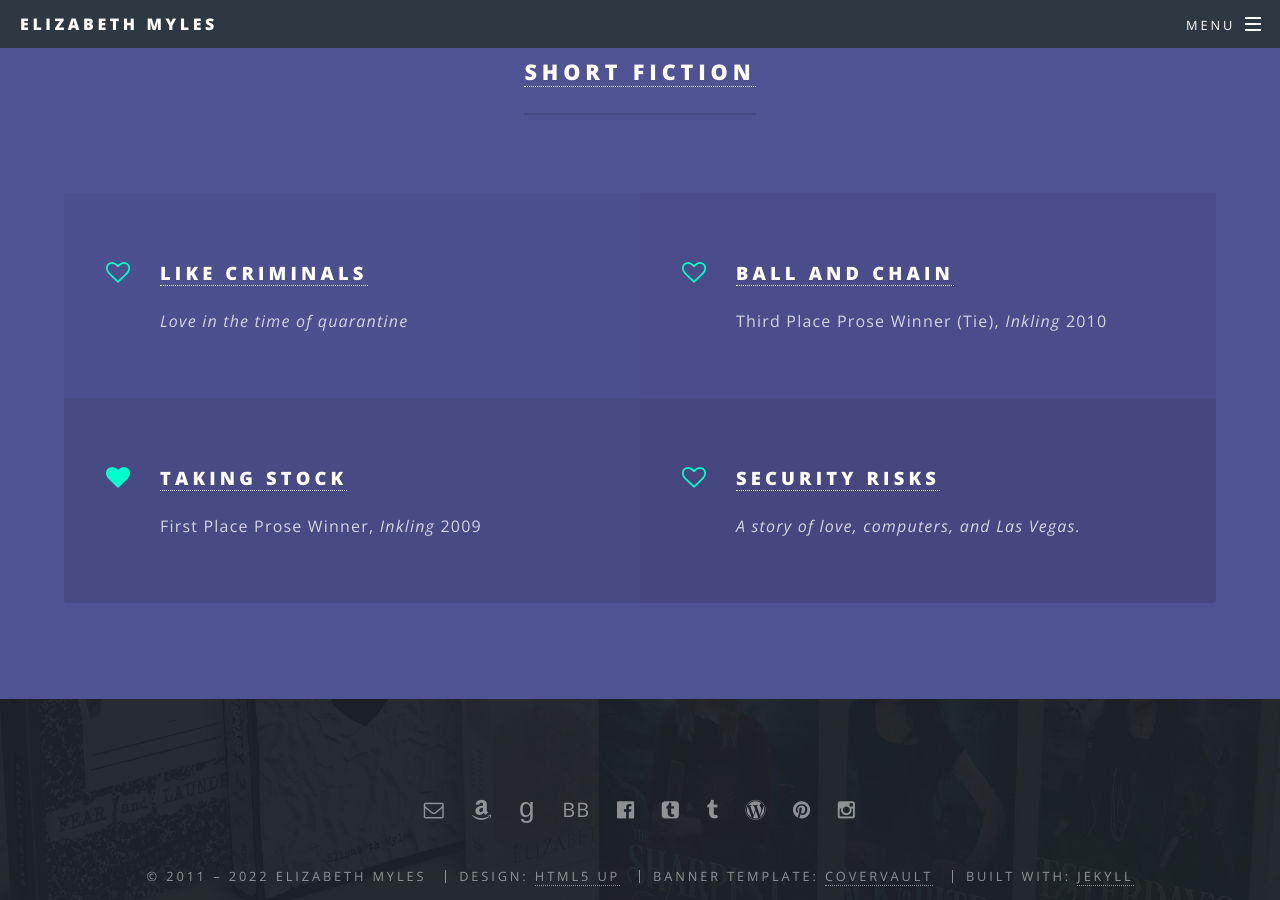
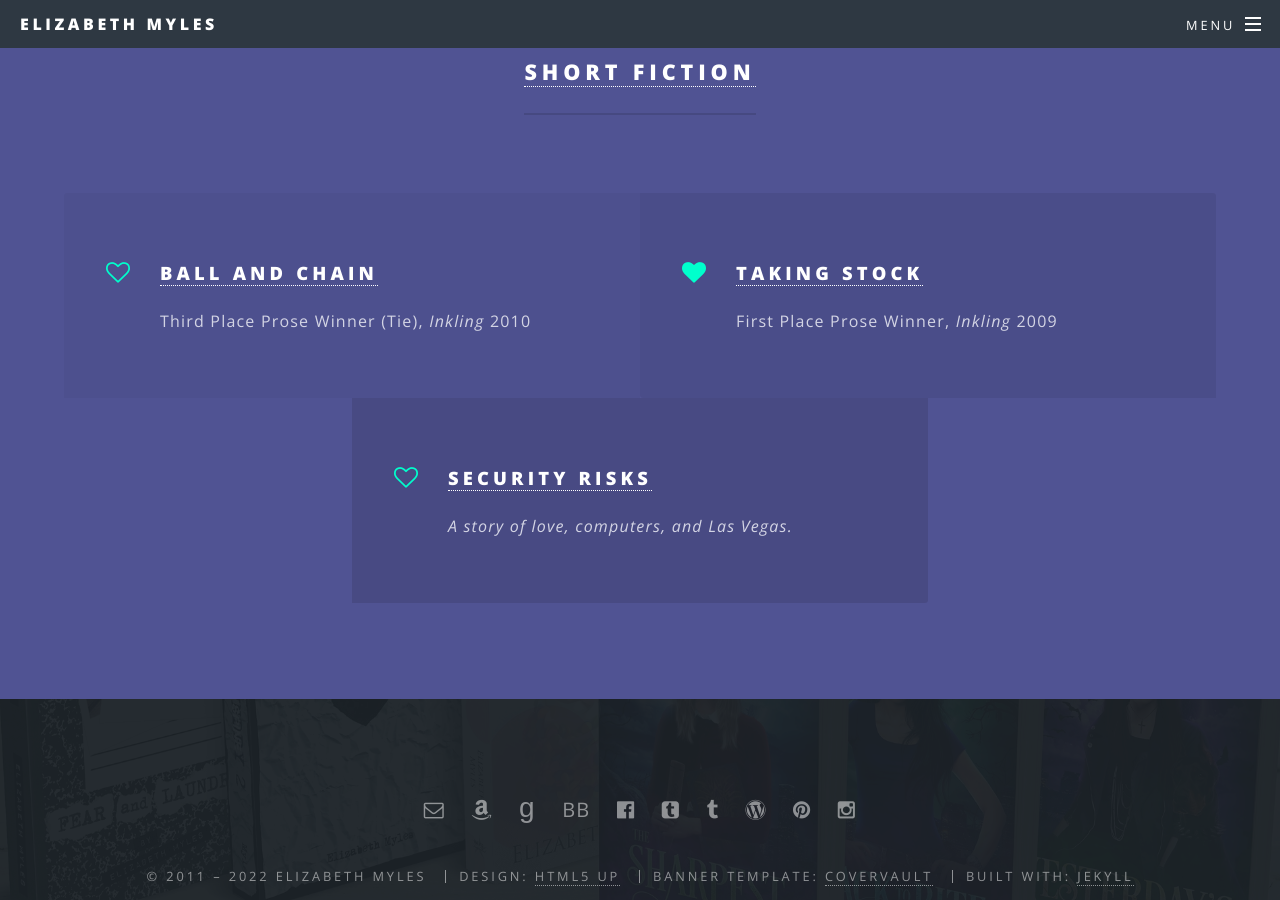
Before and after one commit to elizabethmyles/elizabethmyles.github.io, a Jekyll site: the page built from index.html, in a window 1280 px wide and 900 px high, scrolled down 4257 px. Built offline with Jekyll 4.4.1, drawn with Linux system fonts in a browser that asks for light colours.

Commit message:
Update index.html

```diff
--- a/index.html
+++ b/index.html
@@ -124,10 +124,6 @@ layout: landing
 							</header>
 							<ul class="features">
 								<li class="icon fa-heart-o">
-									<h3><a href="/short-stories/like-criminals/">Like Criminals</a></h3>
-									<p><em>Love in the time of quarantine</em></p>
-								</li>
-								<li class="icon fa-heart-o">
 									<h3><a href="/short-stories/ball-and-chain/">Ball and Chain</a></h3>
 									<p>Third Place Prose Winner (Tie), <i>Inkling</i> 2010</p>
 								</li>
```
